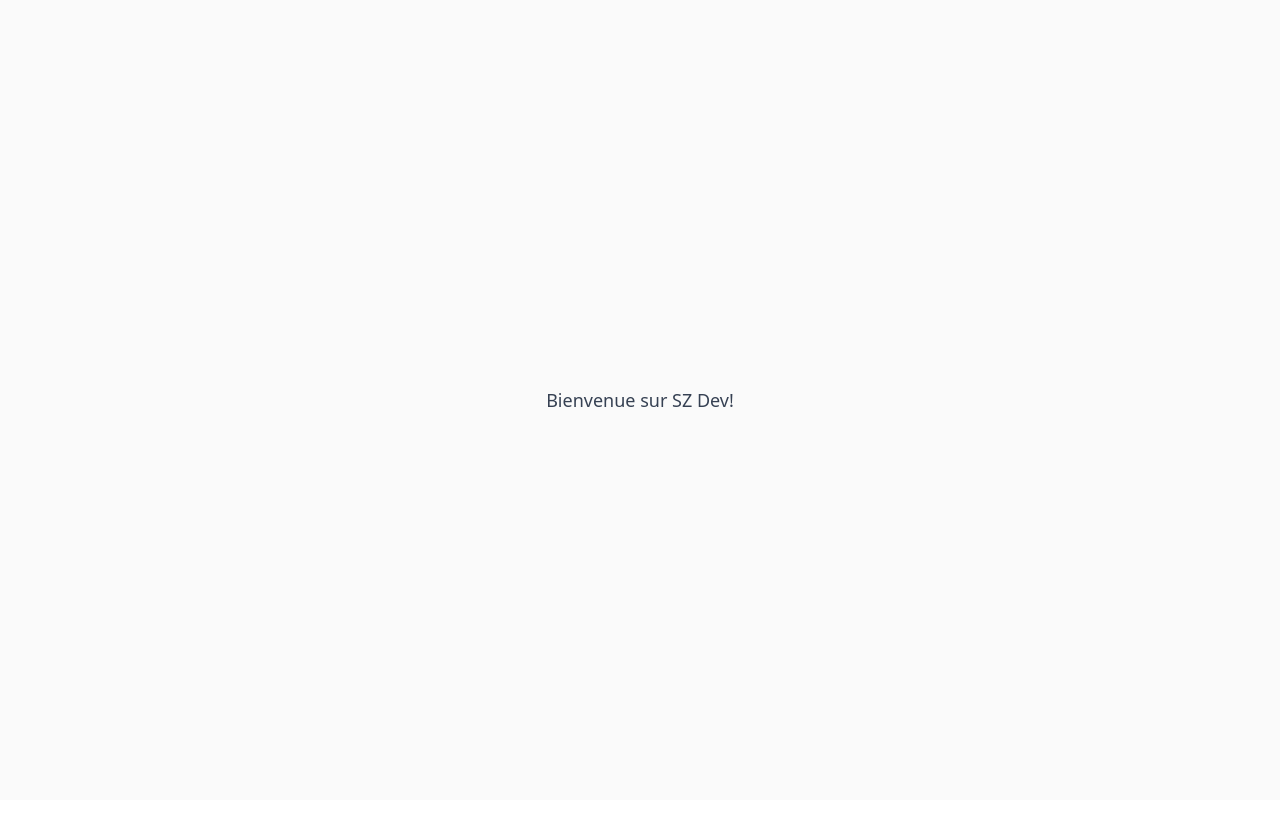
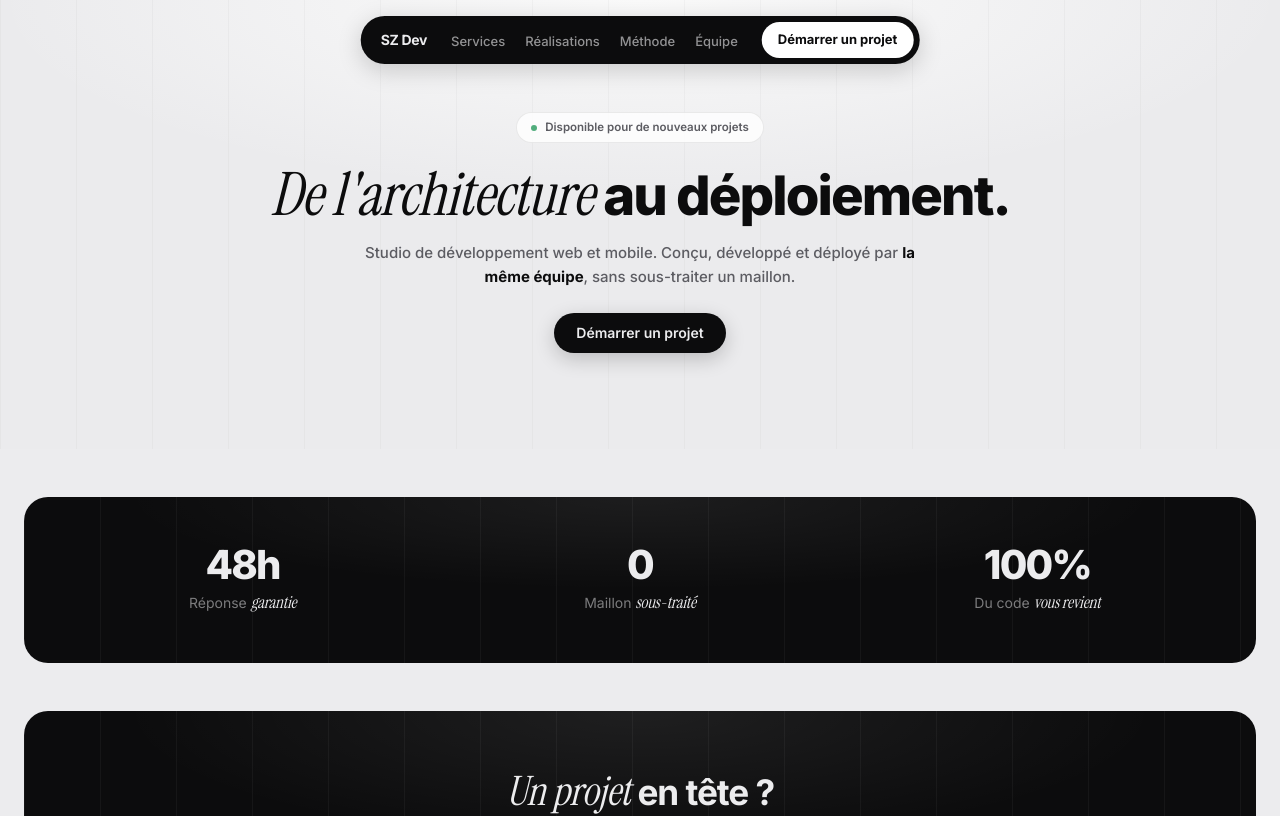
Before and after one commit to SZ-Developpement/website, a Next.js app: page / in a window 1280 px wide. Shown: the top 816 px of the page. Built offline with nearby package versions, Linux system fonts and the light colour scheme.

Commit message:
feat: mettre à jour le style global et réorganiser la structure de la page d'accueil

```diff
--- a/app/globals.css
+++ b/app/globals.css
@@ -1,20 +1,37 @@
 @import "tailwindcss";
 
 :root {
-  --background: #ffffff;
-  --foreground: #171717;
+  --background: #ececee;
+  --foreground: #0c0c0d;
+  --surface: #ffffff;
+  --muted: #5c5c62;
+  --line: rgba(0, 0, 0, 0.08);
+
+  --accent: #0c0c0d;
 }
 
 @theme inline {
   --color-background: var(--background);
   --color-foreground: var(--foreground);
-  --font-sans: var(--font-geist-sans);
-  --font-inter: var(--font-inter-sans);
+  --color-surface: var(--surface);
+  --color-muted: var(--muted);
+  --color-line: var(--line);
+  --color-accent: var(--accent);
+
+  --font-sans: var(--font-sans);
+  --font-display: var(--font-display);
 }
 
 body {
-  background: var(--background);
+  background-color: var(--background);
   color: var(--foreground);
-  font-family:
-    var(--font-sans), var(--font-inter), Arial, Helvetica, sans-serif;
+  font-family: var(--font-sans), system-ui, sans-serif;
 }
+
+/* les titres melangent les deux familles : la serif ne sert qu'aux passages en italique, d'ou une classe dediee plutot qu'une regle sur h1/h2 */
+.serif {
+  font-family: var(--font-display), Georgia, serif;
+  font-style: italic;
+  font-weight: 400;
+  letter-spacing: -0.01em;
+}
--- a/app/page.tsx
+++ b/app/page.tsx
@@ -1,7 +1,17 @@
+import NavBar from "@/components/layout/navbar";
+import Footer from "@/components/layout/footer";
+import Hero from "@/components/section/hero";
+import Engagements from "@/components/section/engagements";
+
 export default function Home() {
   return (
-    <div className="flex flex-col flex-1 items-center justify-center bg-zinc-50">
-      <p className="text-lg text-gray-700">Bienvenue sur SZ Dev!</p>
-    </div>
+    <>
+      <NavBar />
+      <main className="flex flex-col">
+        <Hero />
+        <Engagements />
+      </main>
+      <Footer />
+    </>
   );
 }
```
